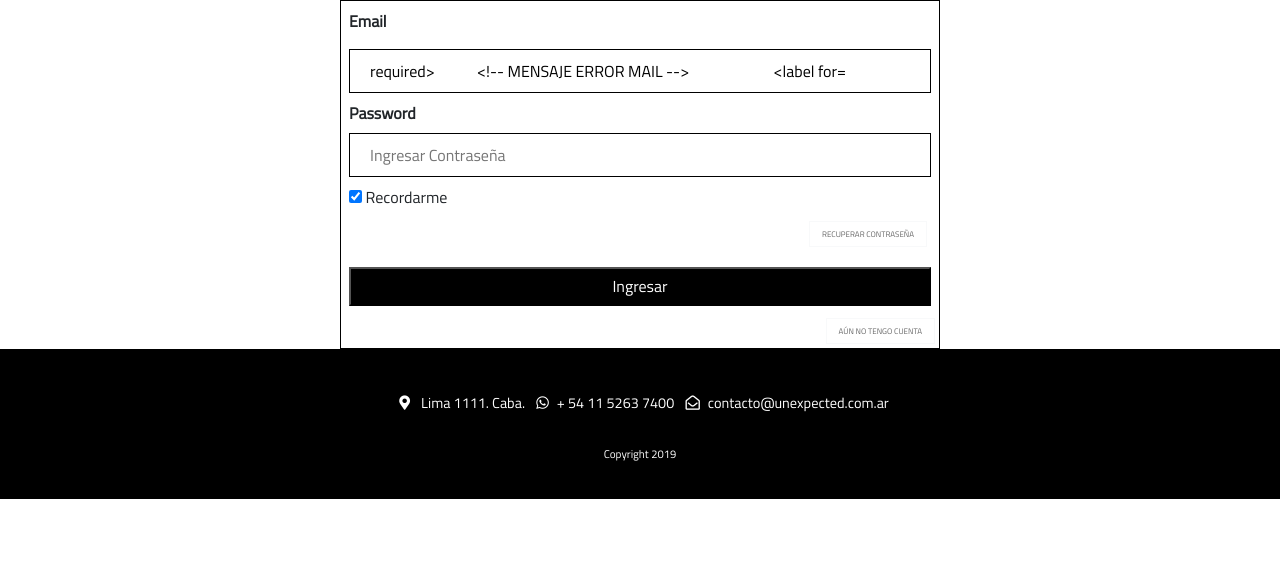
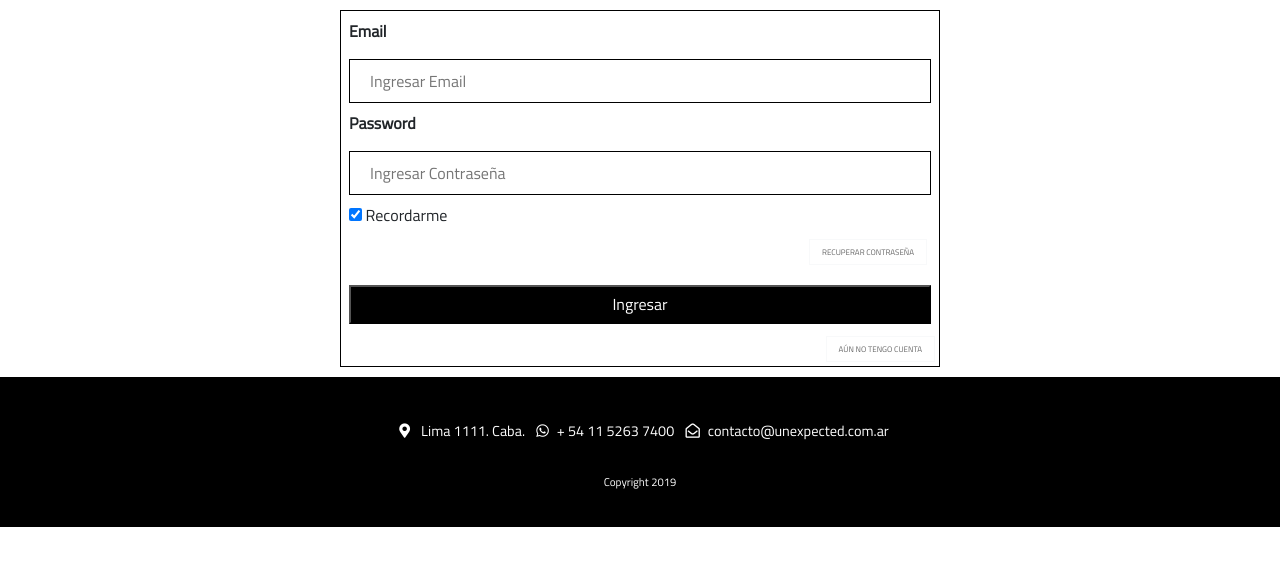
Before and after one commit to TomasMVazquez/lorem_ipsum, a PHP site: page /log_in.php in a window 1280 px wide. Shown: the part 150-716 px from the top of the page. Run offline with PHP 8.4, Linux system fonts and the light colour scheme; some libraries are stand-ins or nearby versions; some web fonts are replaced.

Commit message:
v 0.4.5 arreglo login

```diff
--- a/css/style.css
+++ b/css/style.css
@@ -877,6 +877,7 @@ img.avatar {
 .mainContainer {
   /* background: url("../imgs/login2.jpg") center center; */
   /* background-size: cover; */
+  margin: 10px 0;
 }
 
 form button{
--- a/log_in.php
+++ b/log_in.php
@@ -38,7 +38,7 @@ if ($_POST) {
           <!-- CONTENEDOR CAMPOS A COMPLETAR -->
           <div class="container">
             <label for="email"><b>Email</b></label>
-            <input type="email" placeholder="Ingresar Email" name="email" value="<?= isset($emailInPost) ? $emailInPost : ''; ?> required>
+            <input type="email" placeholder="Ingresar Email" name="email" value="<?= isset($emailInPost) ? $emailInPost : ''; ?> " required>
 
             <!-- MENSAJE ERROR MAIL -->
             <?php if ( isset($errorsInLogIn['inEmail']) ) : ?>
```
